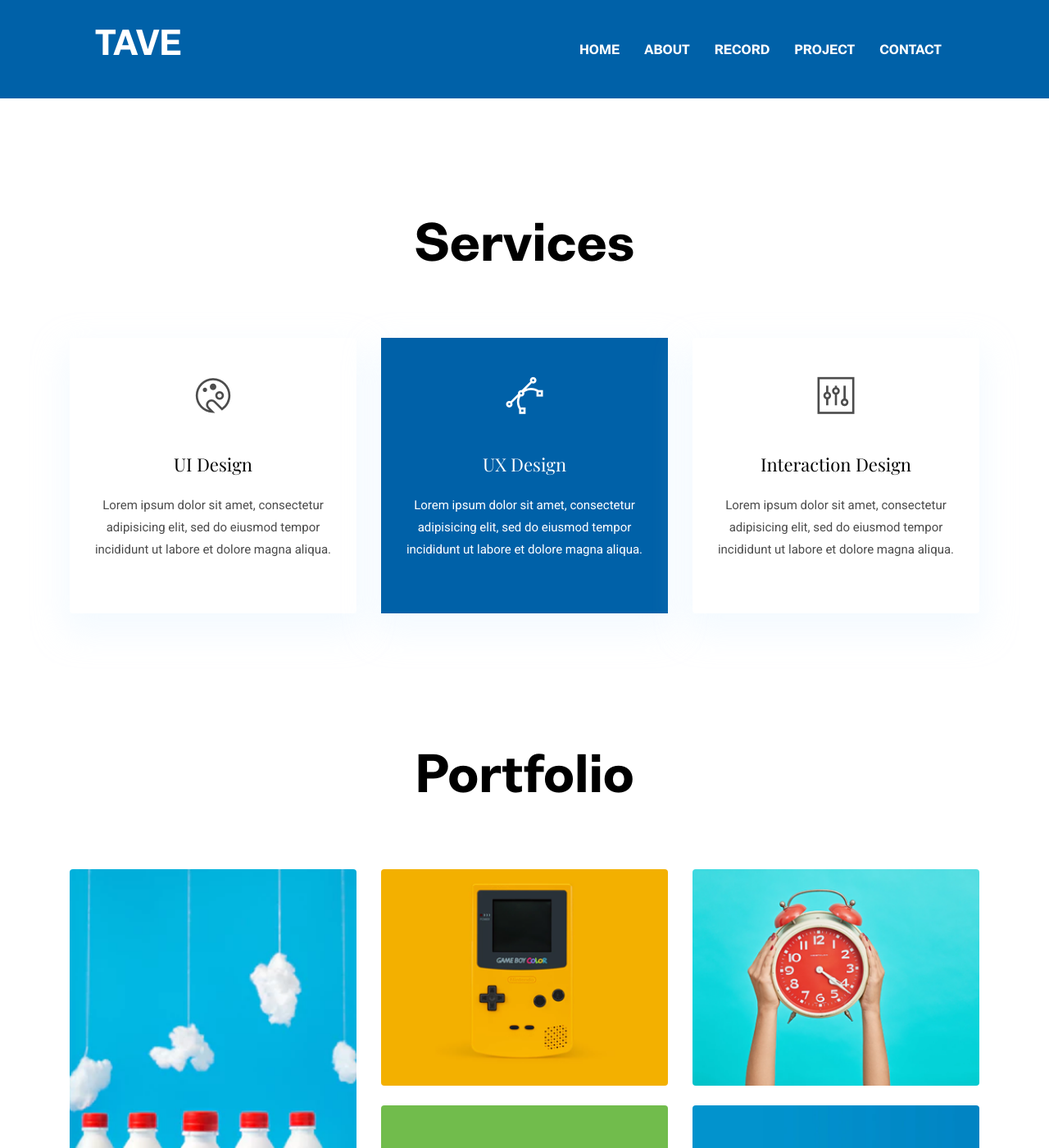
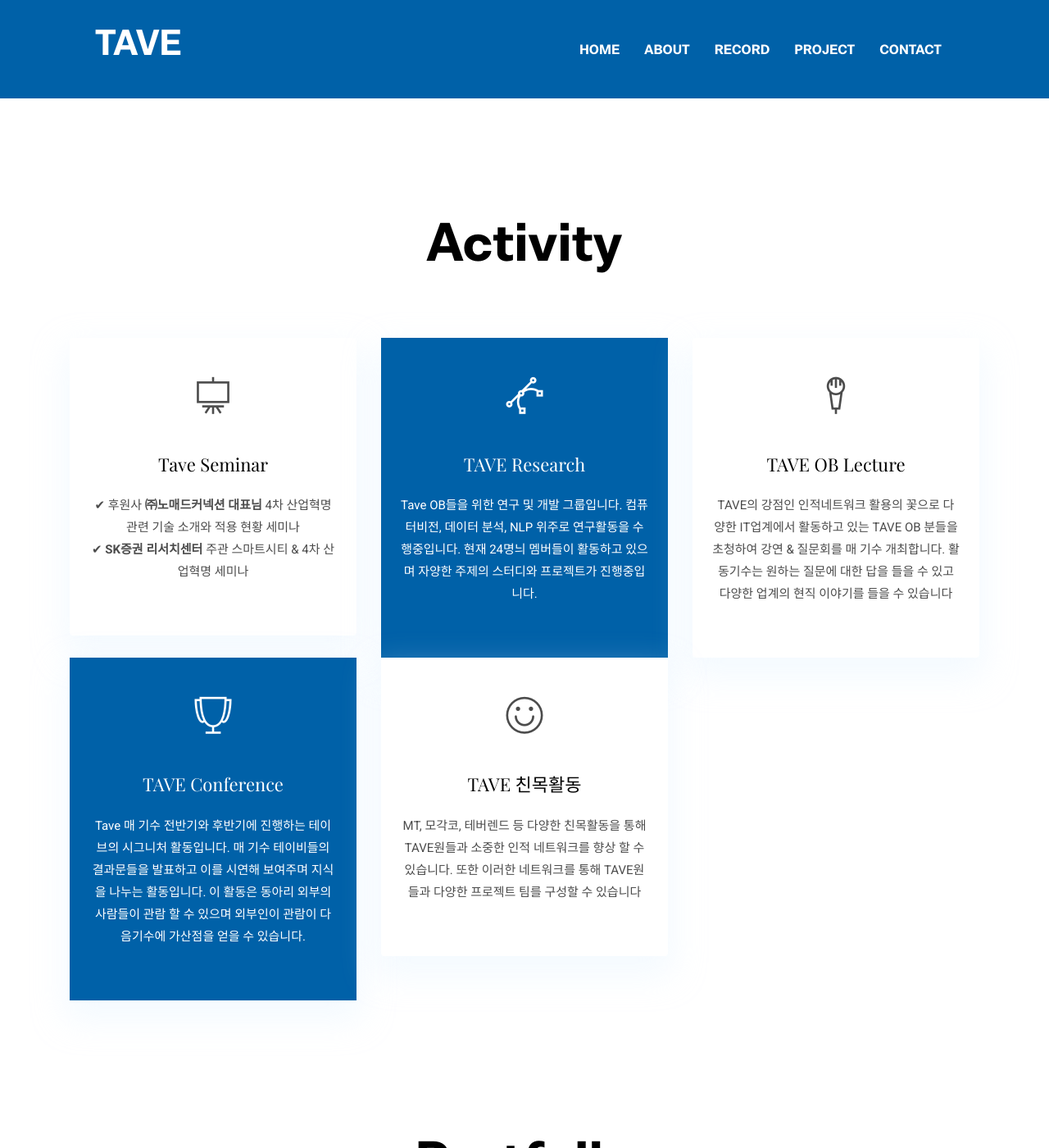
Before and after one commit to TAVEwave/TAVEwave.github.io, a Jekyll site: the page built from index.html, in a window 1280 px wide and 1400 px high, scrolled down 3390 px. Shown: the whole window at 82% size. Built offline with Jekyll 4.4.1, drawn with Linux system fonts in a browser that asks for light colours.

Commit message:
Update settings.yml

```diff
--- a/_data/settings.yml
+++ b/_data/settings.yml
@@ -173,24 +173,36 @@ education:
 #-------------------------------
 # Services Section
 
-services-title: Services
+services-title: Activity
 services:
   - {
-      name: UI Design,
-      icon: ti-palette,
-      description: "Lorem ipsum dolor sit amet, consectetur adipisicing elit, sed do eiusmod tempor incididunt ut labore et dolore magna aliqua.",
+      name: Tave Seminar,
+      icon: ti-blackboard,
+      description: "✔ 후원사 <b>㈜노매드커넥션 대표님</b> 4차 산업혁명 관련 기술 소개와 적용 현황 세미나 <br> ✔ <b>SK증권 리서치센터</b> 주관 스마트시티 & 4차 산업혁명 세미나",
       active: ,# Add true to select section
     }
   - {
-      name: UX Design,
+      name: TAVE Research,
       icon: ti-vector,
-      description: "Lorem ipsum dolor sit amet, consectetur adipisicing elit, sed do eiusmod tempor incididunt ut labore et dolore magna aliqua.",
+      description: "Tave OB들을 위한 연구 및 개발 그룹입니다. 컴퓨터비전, 데이터 분석, NLP 위주로 연구활동을 수행중입니다. 현재 24명늬 멤버들이 활동하고 있으며 자양한 주제의 스터디와 프로젝트가 진행중입니다.",
       active: true, # Add true to select section
     }
   - {
-      name: Interaction Design,
-      icon: ti-panel,
-      description: "Lorem ipsum dolor sit amet, consectetur adipisicing elit, sed do eiusmod tempor incididunt ut labore et dolore magna aliqua.",
+      name: TAVE OB Lecture,
+      icon: ti-microphone-alt,
+      description: "TAVE의 강점인 인적네트워크 활용의 꽃으로 다양한 IT업계에서 활동하고 있는 TAVE OB 분들을 초청하여 강연 & 질문회를 매 기수 개최합니다. 활동기수는 원하는 질문에 대한 답을 들을 수 있고 다양한 업계의 현직 이야기를 들을 수 있습니다",
+      active: ,# Add true to select section
+    }
+  - {
+      name: TAVE Conference,
+      icon: ti-cup,
+      description: "Tave 매 기수 전반기와 후반기에 진행하는 테이브의 시그니처 활동입니다. 매 기수 테이비들의 결과문들을 발표하고 이를 시연해 보여주며 지식을 나누는 활동입니다. 이 활동은 동아리 외부의 사람들이 관람 할 수 있으며 외부인이 관람이 다음기수에 가산점을 얻을 수 있습니다.",
+      active: true, # Add true to select section
+    }
+  - {
+      name: TAVE 친목활동,
+      icon: ti-face-smile,
+      description: "MT, 모각코, 테버렌드 등 다양한 친목활동을 통해 TAVE원들과 소중한 인적 네트워크를 향상 할 수 있습니다. 또한 이러한 네트워크를 통해 TAVE원들과 다양한 프로젝트 팀를 구성할 수 있습니다",
       active: ,# Add true to select section
     }
 
```
